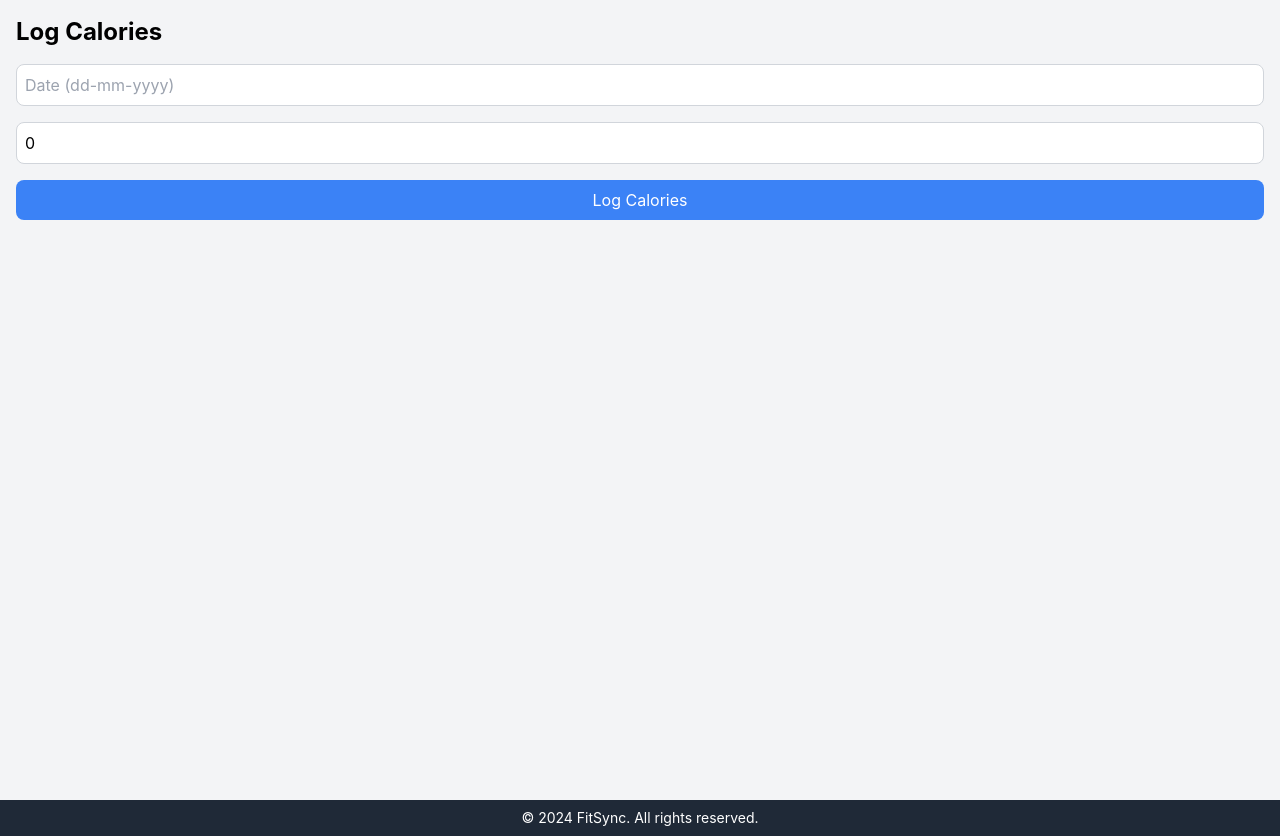
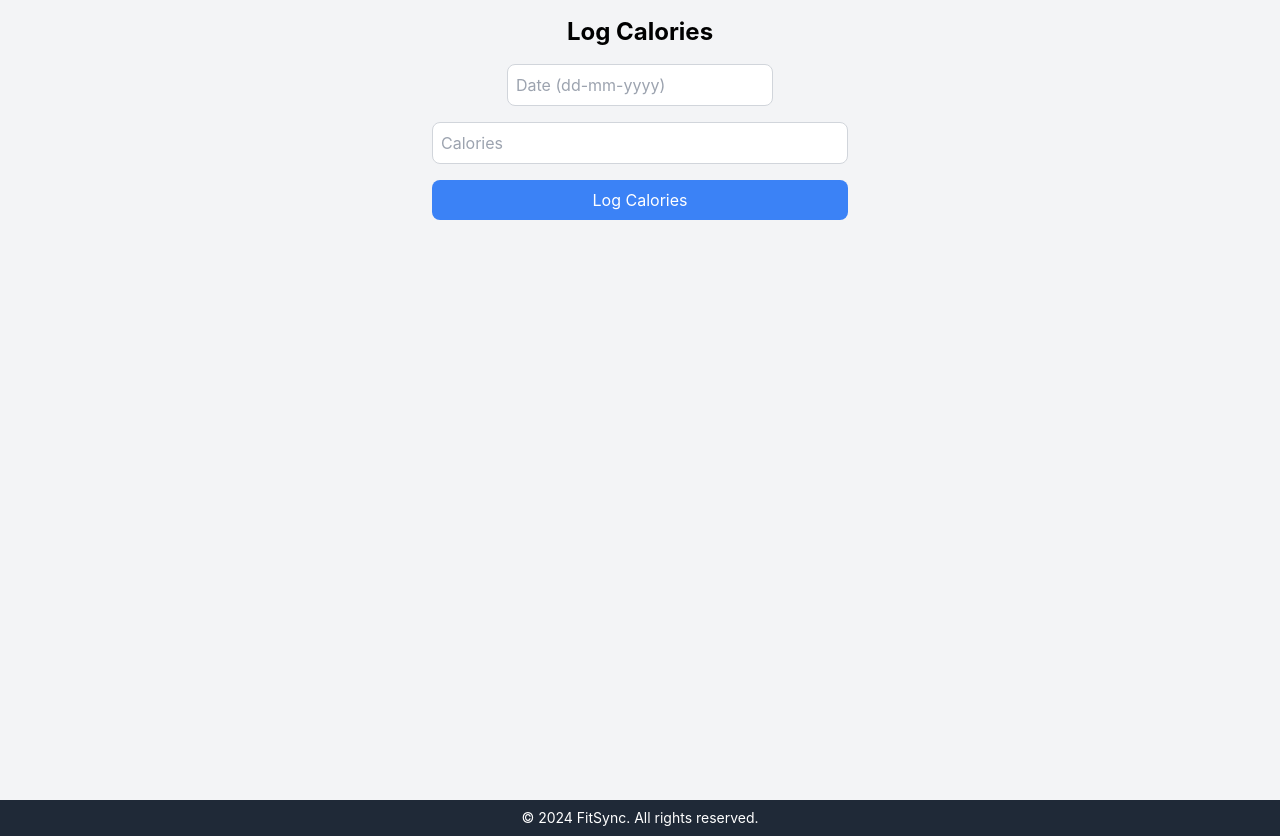
Before and after one commit to infomediadesign/sad-01-24-devdynamos, a React (Create React App) app in the folder fitness-app/: page /log in a window 1280 px wide. Built offline with nearby package versions, Linux system fonts and the light colour scheme.

Commit message:
added date picker, ui updates

```diff
--- a/fitness-app/src/components/LogCalories.tsx
+++ b/fitness-app/src/components/LogCalories.tsx
@@ -1,15 +1,72 @@
+// import React, { useState } from 'react';
+// import { logCalories } from '../services/calorieServices';
+
+// const LogCalories: React.FC = () => {
+//   const [date, setDate] = useState('');
+//   const [calories, setCalories] = useState<number>(0);
+//   const [message, setMessage] = useState('');
+
+//   const handleSubmit = async (e: React.FormEvent) => {
+//     e.preventDefault();
+//     try {
+//       const data = await logCalories({ date, calories });
+//       setMessage(data.message);
+//     } catch (error: unknown) {
+//       if (error instanceof Error) {
+//         setMessage(error.message);
+//       } else {
+//         setMessage('Unexpected error');
+//       }
+//     }
+//   };
+
+//   return (
+//     <div className="container mx-auto p-4">
+//       <h2 className="text-2xl font-bold mb-4">Log Calories</h2>
+//       <form onSubmit={handleSubmit} className="space-y-4">
+//         <input
+//           type="text"
+//           value={date}
+//           onChange={(e) => setDate(e.target.value)}
+//           placeholder="Date (dd-mm-yyyy)"
+//           className="w-full p-2 border border-gray-300 rounded-lg"
+//         />
+//         <input
+//           type="number"
+//           value={calories}
+//           onChange={(e) => setCalories(Number(e.target.value))}
+//           placeholder="Calories"
+//           className="w-full p-2 border border-gray-300 rounded-lg"
+//         />
+//         <button
+//           type="submit"
+//           className="w-full p-2 rounded-lg bg-blue-500 text-white hover:bg-blue-600"
+//         >
+//           Log Calories
+//         </button>
+//       </form>
+//       <p className="mt-4">{message}</p>
+//     </div>
+//   );
+// };
+
+// export default LogCalories;
 import React, { useState } from 'react';
+import DatePicker from 'react-datepicker';
+import 'react-datepicker/dist/react-datepicker.css';
 import { logCalories } from '../services/calorieServices';
+import { format } from 'date-fns';
 
 const LogCalories: React.FC = () => {
-  const [date, setDate] = useState('');
-  const [calories, setCalories] = useState<number>(0);
+  const [date, setDate] = useState<Date | null>(null);
+  const [calories, setCalories] = useState<number | string>('');
   const [message, setMessage] = useState('');
 
   const handleSubmit = async (e: React.FormEvent) => {
     e.preventDefault();
     try {
-      const data = await logCalories({ date, calories });
+      const formattedDate = date ? format(date, 'dd-MM-yyyy') : '';
+      const data = await logCalories({ date: formattedDate, calories: Number(calories) });
       setMessage(data.message);
     } catch (error: unknown) {
       if (error instanceof Error) {
@@ -20,21 +77,30 @@ const LogCalories: React.FC = () => {
     }
   };
 
+  const handleCaloriesChange = (e: React.ChangeEvent<HTMLInputElement>) => {
+    const value = e.target.value;
+    if (value === '' || /^[0-9\b]+$/.test(value)) {
+      setCalories(value);
+    }
+  };
+
   return (
-    <div className="container mx-auto p-4">
-      <h2 className="text-2xl font-bold mb-4">Log Calories</h2>
+    <div className="container mx-auto p-4 max-w-md">
+      <h2 className="text-2xl font-bold mb-4 text-center">Log Calories</h2>
       <form onSubmit={handleSubmit} className="space-y-4">
+        <div className="flex justify-center">
+          <DatePicker
+            selected={date}
+            onChange={(date: Date | null) => setDate(date)}
+            dateFormat="dd-MM-yyyy"
+            placeholderText="Date (dd-mm-yyyy)"
+            className="w-full p-2 border border-gray-300 rounded-lg"
+          />
+        </div>
         <input
           type="text"
-          value={date}
-          onChange={(e) => setDate(e.target.value)}
-          placeholder="Date (dd-mm-yyyy)"
-          className="w-full p-2 border border-gray-300 rounded-lg"
-        />
-        <input
-          type="number"
           value={calories}
-          onChange={(e) => setCalories(Number(e.target.value))}
+          onChange={handleCaloriesChange}
           placeholder="Calories"
           className="w-full p-2 border border-gray-300 rounded-lg"
         />
@@ -45,7 +111,7 @@ const LogCalories: React.FC = () => {
           Log Calories
         </button>
       </form>
-      <p className="mt-4">{message}</p>
+      <p className="mt-4 text-center">{message}</p>
     </div>
   );
 };
```
